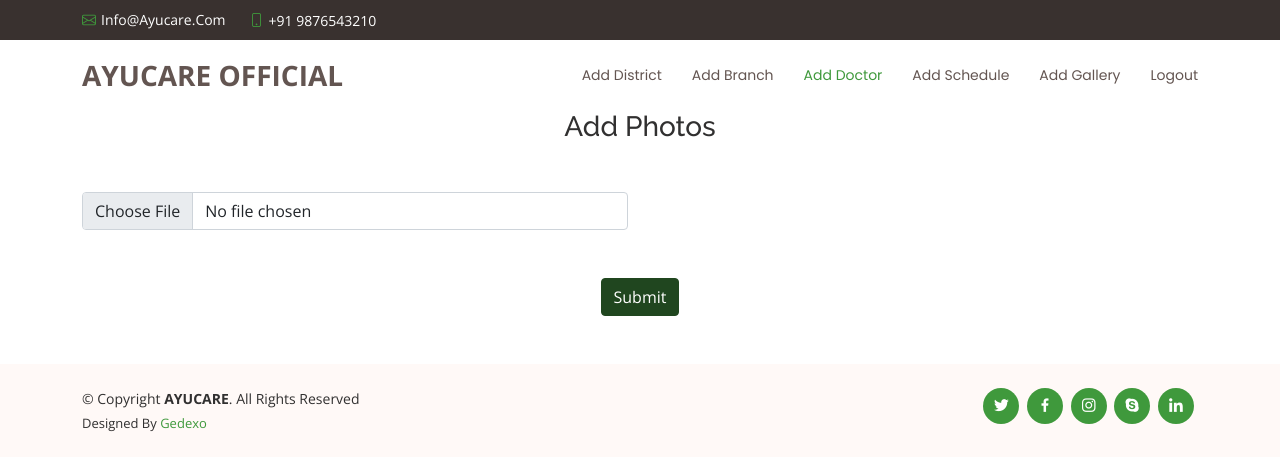
After one commit to gedexo/Ayucare, a Django app: page /official/addGallery/ in a window 1280 px wide. The commit adds this page. Shown: the top 471 px of the page. Run offline with Django 3.2, Linux system fonts and the light colour scheme; the visitor is signed in with stand-in values (Sample User, id 1); data that the repository does not hold is empty; some libraries are stand-ins or nearby versions.

Commit message:
Added Gallery to Official

```diff
--- a/official/forms.py
+++ b/official/forms.py
@@ -2,6 +2,8 @@ from django import forms
 from django.contrib.auth.base_user import AbstractBaseUser
 from django.db import models
 from django.db.models import fields
+
+from web.models import Gallery
 from .models import Branch,Doctor,Schedule,DistrictMap
 from django.forms.widgets import SelectMultiple, TextInput, Textarea, EmailInput, CheckboxInput,URLInput, Select, NumberInput, RadioSelect, FileInput,TimeInput
 from django.contrib.admin import widgets
@@ -29,6 +31,7 @@ class BranchForm(forms.ModelForm):
             'location': TextInput(attrs={'class': 'form-control', 'placeholder': 'Branch Location','id':'location','name':'location'}),
             'latitude': TextInput(attrs={'class': 'form-control lat', 'placeholder': 'Branch latitude','id':'latitude','name':'latitude'}),
             'longitude': TextInput(attrs={'class': 'form-control lon', 'placeholder': 'Branch longitude','id':'longitude','name':'longitude'}),
+
         }
 
 class DoctorForm(forms.ModelForm):
@@ -40,9 +43,20 @@ class DoctorForm(forms.ModelForm):
             'name': TextInput(attrs={'class': 'form-control ', 'placeholder': 'Name','id':'name','name':'name'}),
             'image': FileInput(attrs={'class': 'form-control', 'placeholder': 'image','id':'image','name':'image'}),
             'qualification': TextInput(attrs={'class': 'form-control lat', 'placeholder': 'Designation','id':'qualification','name':'qualification'}),
+            'inHomeScreen':CheckboxInput(attrs={'class': 'form-check-input','id':'inHomeScreen','name':'inHomeScreen','checked':'true'})
 
         }
 
+
+class GalleryForm(forms.ModelForm):
+    class Meta:
+        model = Gallery
+        fields = '__all__'
+        widgets = {
+            'image': FileInput(attrs={'class': 'form-control', 'placeholder': 'image','id':'image','name':'image'}),
+
+
+        }
 
 class ScheduleForm(forms.ModelForm):
     class Meta:
--- a/official/models.py
+++ b/official/models.py
@@ -31,6 +31,7 @@ class Doctor(models.Model):
     name = models.CharField(max_length=128)
     image = VersatileImageField(upload_to ='doctors',blank=True,null=True)
     qualification = models.CharField(max_length=128)
+    inHomeScreen=models.BooleanField(default=True)
 
     def __str__(self):
         return str(self.name)
--- a/official/urls.py
+++ b/official/urls.py
@@ -11,6 +11,7 @@ urlpatterns = [
     path('logout/', logout, name='logout'),
     path('addDoctor/',addDoctor,name="addDoctor"),
     path('addSchedule/',addSchedule,name="addSchedule"),
+    path('addGallery/',addGallery,name="addGallery"),
 
     path('delet/<str:id>',delet,name="delet"),
     path('deletbranch/<str:id>',deletbranch,name="deletbranch"),
--- a/official/views.py
+++ b/official/views.py
@@ -4,8 +4,9 @@ from django.http import HttpResponse
 from django.urls import reverse
 from django.contrib.auth.decorators import login_required
 import json
-from official.forms import BranchForm,DoctorForm,ScheduleForm,DistrictMapForm
+from official.forms import BranchForm,DoctorForm,ScheduleForm,DistrictMapForm,GalleryForm
 from .models import Branch, DistrictMap, Doctor, Schedule
+from web.models import Gallery
 from django.contrib.auth import authenticate, login
 from django.contrib.auth import get_user_model
 from django.contrib.auth import login as auth_login
@@ -168,6 +169,33 @@ def addDoctor(request):
 
 
 @login_required(login_url='official:log_in')
+def addGallery(request):
+    galleryItems = Gallery.objects.all()
+    galleryForm = GalleryForm(request.POST,request.FILES)
+
+    if request.method == 'POST':
+        if galleryForm.is_valid():
+            galleryForm.save()
+            response_data = {
+                "status" : "true",
+                "title" : "Successfully Added",
+                "message" : "Doctor Added"
+            }
+        else:
+            response_data = {
+                "status" : "false",
+            }
+        return HttpResponse(json.dumps(response_data), content_type='application/javascript')
+    else:
+        context = {
+            "is_addDoctor" : True,
+            "galleryForm":galleryForm,
+            "galleryItems":galleryItems,
+        }
+    return render(request, 'official/gallery.html',context)
+
+
+@login_required(login_url='official:log_in')
 def addSchedule(request):
     schedulelist = Schedule.objects.all()
     scheduleform = ScheduleForm(request.POST or None)
--- a/requirements.txt
+++ b/requirements.txt
@@ -3,7 +3,8 @@ Django==4.0
 django-tinymce==3.4.0
 django-versatileimagefield==2.2
 Pillow==8.4.0
-# python-magic==0.4.24
-# python-magic-bin==0.4.14
+python-decouple==3.5
+python-magic==0.4.24
+python-magic-bin==0.4.14
 sqlparse==0.4.2
 tzdata==2021.5
--- a/templates/official/base.html
+++ b/templates/official/base.html
@@ -71,6 +71,7 @@
           <li><a class="nav-link scrollto {% if is_addBranch %}active{% endif %}" href="{% url 'official:addBranch' %}">Add Branch</a></li>
           <li><a class="nav-link scrollto {% if is_addDoctor %}active{% endif %}" href="{% url 'official:addDoctor' %}">Add Doctor</a></li>
           <li><a class="nav-link scrollto {% if is_addSchedule %}active{% endif %}" href="{% url 'official:addSchedule' %}">Add Schedule</a></li>
+          <li><a class="nav-link scrollto {% if is_addSchedule %}active{% endif %}" href="{% url 'official:addGallery' %}">Add Gallery</a></li>
 
 
           {% if user.is_authenticated %}
--- /dev/null
+++ b/templates/official/gallery.html
@@ -0,0 +1,31 @@
+{% extends 'official/base.html' %} {% load static %} {% block content %}
+
+<div><h3 class="text-center">Add Photos</h3></div>
+<div class="container mb-5 mt-5">
+  <div class="row">
+    {% for gallery in galleryItems %}
+    <div class="col-lg-3 col-md-4 col-sm-3 col-3 pb-4">
+      <img src="{{gallery.image.url}}" width="100%" alt="missing image" />
+    </div>
+    {% endfor %}
+  </div>
+  <form
+    action=""
+    method="POST"
+    class="ajax reload"
+    enctype="multipart/form-data"
+    id="resform"
+  >
+    {% csrf_token %}
+    <div class="row">
+      <div class="col-md-6 form-group">{{galleryForm.image}}</div>
+      <div class="col-12 mt-5">
+      <div class="text-center">
+        <button class="btn btn-danger" type="submit">Submit</button>
+      </div>
+    </div>
+    </div>
+  </form>
+</div>
+
+{% endblock %}
```
Also changed, not shown: templates/official/addDoctor.html (+18 -6 lines).
